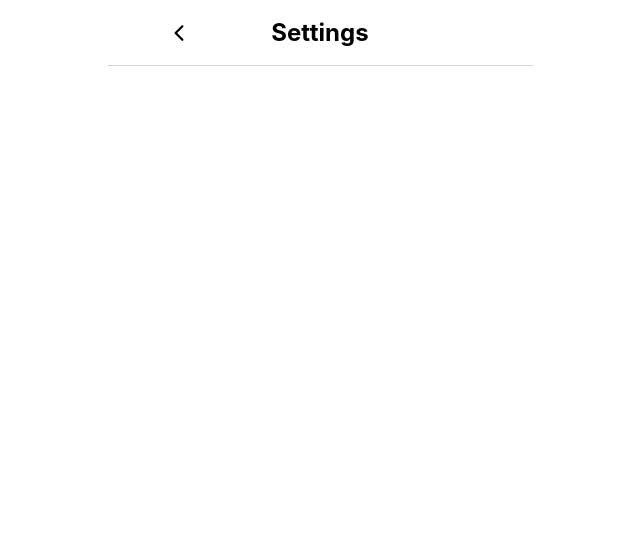
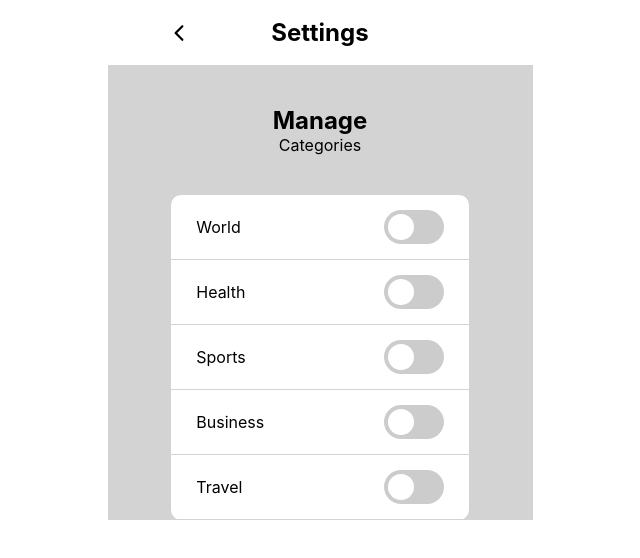
Before and after one commit to rts-cmk-wu07/news-box-Alexander-Gronninger, a React (Create React App) app: page /settings in a window 1280 px wide. Shown: the top 558 px of the page, without its empty margins (320-960 px from the left). Built offline with nearby package versions, Linux system fonts and the light colour scheme.

Commit message:
settings page v1 and switch component

```diff
--- /dev/null
+++ b/src/components/Switch.jsx
@@ -0,0 +1,63 @@
+/** @jsxImportSource @emotion/react */
+import { css } from "@emotion/react";
+
+const Switch = () => {
+  const styles = {
+    switch: css`
+      position: relative;
+      display: inline-block;
+      width: 60px;
+      height: 34px;
+      align-self: center;
+      & input {
+        opacity: 0;
+        width: 0;
+        height: 0;
+      }
+      & span {
+        position: absolute;
+        cursor: pointer;
+        top: 0;
+        left: 0;
+        right: 0;
+        bottom: 0;
+        background-color: #ccc;
+        -webkit-transition: 0.4s;
+        transition: 0.4s;
+        border-radius: 34px;
+      }
+      & span:before {
+        position: absolute;
+        content: "";
+        height: 26px;
+        width: 26px;
+        left: 4px;
+        bottom: 4px;
+        background-color: white;
+        -webkit-transition: 0.4s;
+        transition: 0.4s;
+        border-radius: 50%;
+      }
+      & input:checked + span {
+        background-color: #32aaaa;
+      }
+
+      & input:focus + span {
+        box-shadow: 0 0 1px purple;
+      }
+      & input:checked + span:before {
+        transform: translateX(26px);
+      }
+    `,
+  };
+  return (
+    <>
+      <label css={styles.switch}>
+        <input type="checkbox" />
+        <span></span>
+      </label>
+    </>
+  );
+};
+
+export default Switch;
--- a/src/pages/Settings.jsx
+++ b/src/pages/Settings.jsx
@@ -1,5 +1,58 @@
+import Switch from "../components/Switch";
+/** @jsxImportSource @emotion/react */
+import { css } from "@emotion/react";
+
 const Settings = () => {
-  return <></>;
+  let articleCategory = ["world", "health", "sports", "business", "travel"];
+
+  const styles = {
+    settings: css`
+      background-color: lightgray;
+      & h2 {
+        padding-top: 40px;
+      }
+      & p {
+        margin-bottom: 40px;
+      }
+      & section {
+        background-color: white;
+        max-width: 70%;
+        border-radius: 10px;
+        & div {
+          display: flex;
+          padding: 15px 25px;
+          border-bottom: 1px solid lightgray;
+          & p {
+            text-align: left;
+            margin: 0;
+            line-height: 34px;
+            text-transform: capitalize;
+          }
+          & label {
+            margin: 0 0 0 auto;
+          }
+        }
+      }
+    `,
+  };
+
+  return (
+    <main css={styles.settings}>
+      <h2>Manage</h2>
+      <p>Categories</p>
+
+      <section>
+        {articleCategory.map((category) => {
+          return (
+            <div>
+              <p>{category}</p>
+              <Switch />
+            </div>
+          );
+        })}
+      </section>
+    </main>
+  );
 };
 
 export default Settings;
```
